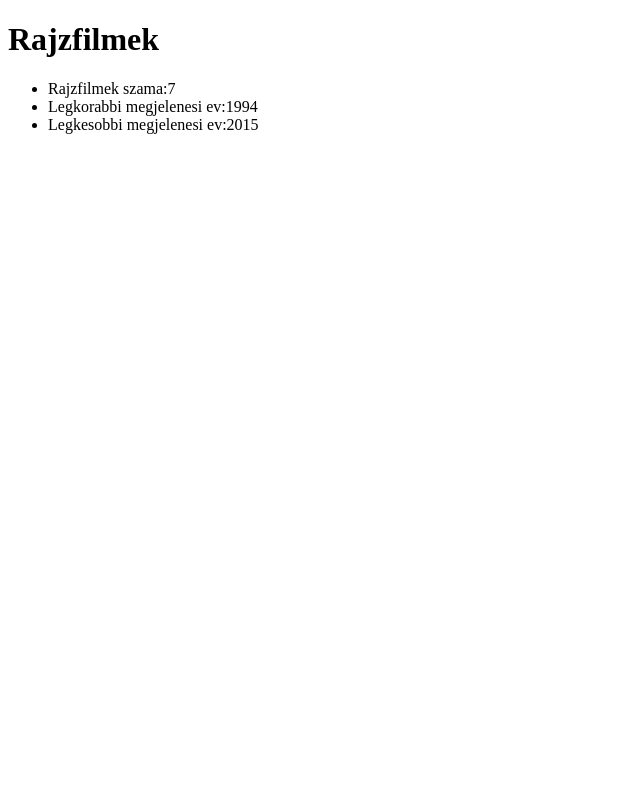
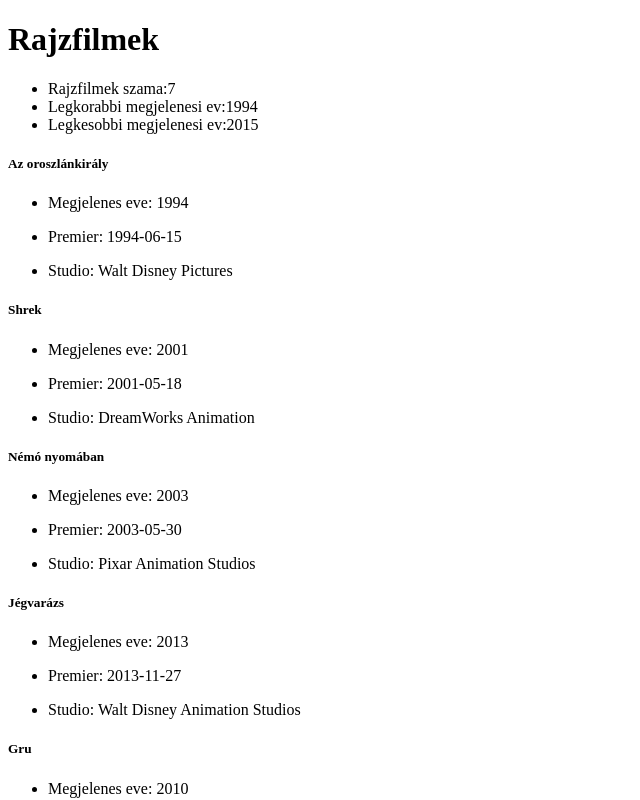
Before and after one commit to etnevelpriv/rajzfilmek, a React (Vite) app: page / in a window 1280 px wide. Shown: the top 800 px of the page, without its empty margins (0-640 px from the left). Built offline with nearby package versions, Linux system fonts and the light colour scheme.

Commit message:
rajzfilm kartyak keszen vannak

```diff
--- a/package.json
+++ b/package.json
@@ -10,6 +10,7 @@
     "preview": "vite preview"
   },
   "dependencies": {
+    "bootstrap": "^5.3.8",
     "react": "^19.2.8",
     "react-dom": "^19.2.8"
   },
--- a/src/Components/Rajzfilm/Rajzfilm.tsx
+++ b/src/Components/Rajzfilm/Rajzfilm.tsx
@@ -1,8 +1,22 @@
 import type { Rajzfilm_prop } from "../../Models/Props/Rajzfilm.prop";
 
-export const Rajzfilm = function (props:Rajzfilm_prop) {
+export const Rajzfilm = function (props: Rajzfilm_prop) {
     return (
-        <>
-        </>
+        <div key={props.rajzfilm.id} className="card">
+            <div className="card-body" >
+                <h5 className="card-title">{props.rajzfilm.cim}</h5>
+                <ul>
+                    <li>
+                        <p className="card-text">Megjelenes eve: {props.rajzfilm.megjelenesEve}</p>
+                    </li>
+                    <li>
+                        <p className="card-text">Premier: {props.rajzfilm.premier.toString()}</p>
+                    </li>
+                    <li>
+                        <p className="card-text">Studio: {props.rajzfilm.studio}</p>
+                    </li>
+                </ul>
+            </div >
+        </div >
     )
 }
--- a/src/Components/RajzfilmLista/RajzfilmLista.tsx
+++ b/src/Components/RajzfilmLista/RajzfilmLista.tsx
@@ -1,8 +1,13 @@
+import type { Rajzfilm_interface } from "../../Models/Interfaces/Rajzfilm.interface";
 import type { RajzfilmLista_prop } from "../../Models/Props/RajzfilmLista.prop";
+import { Rajzfilm } from "../Rajzfilm/Rajzfilm";
 
 export const RajzfilmLista = function(props:RajzfilmLista_prop) {
     return(
-        <>
-        </>
+        <div className="card-container">
+            {props.rajzfilmek.map((rajzfilm:Rajzfilm_interface)=>(
+                <Rajzfilm key={rajzfilm.id} rajzfilm={rajzfilm}></Rajzfilm>
+            ))}
+        </div>
     )
 };
--- a/src/Models/Props/Rajzfilm.prop.ts
+++ b/src/Models/Props/Rajzfilm.prop.ts
@@ -1,5 +1,5 @@
 import type { Rajzfilm_interface } from "../Interfaces/Rajzfilm.interface";
 
 export interface Rajzfilm_prop {
-    rajzfilmek:Rajzfilm_interface
+    rajzfilm:Rajzfilm_interface
 };
```
Also changed, not shown: 1 other file (tests, documents, lock files or other folders).
